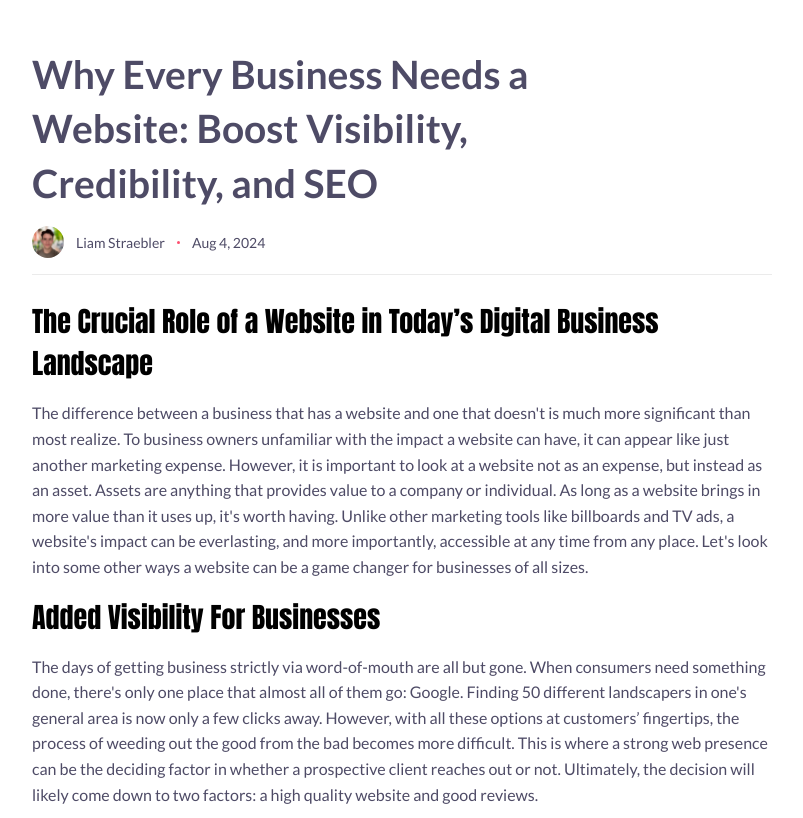
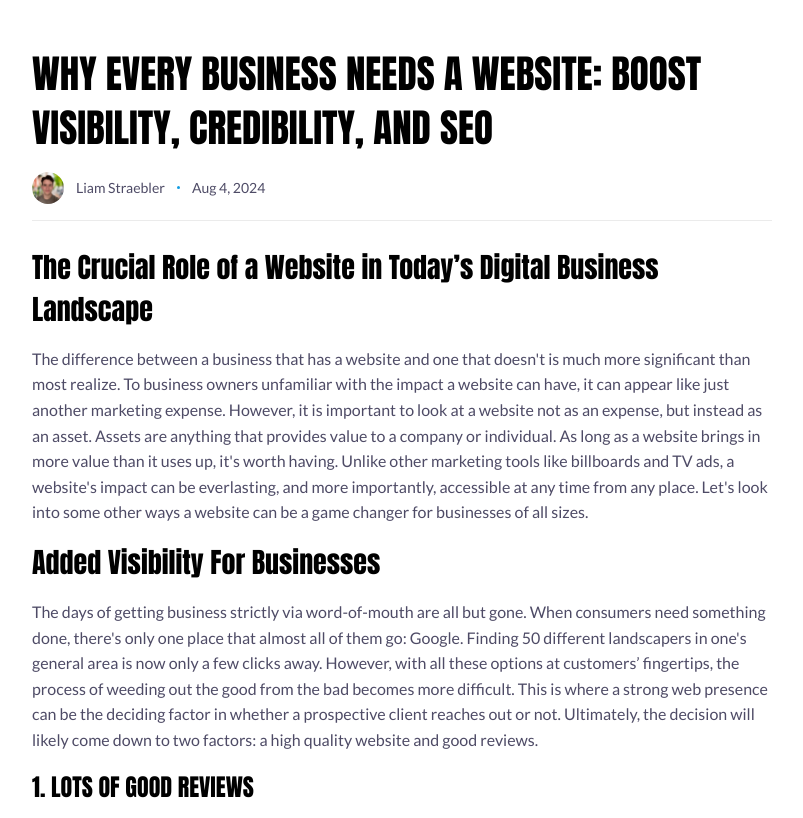
Before and after one commit to lstraeb1/southerntierwebdesigns, an Eleventy site: page src/content/blog/why-custom-code-beats-pagebuilders.md in a window 1280 px wide. Shown: the part 953-1771 px from the top of the page, without its empty margins (48-851 px from the left). Built offline with nearby package versions, Linux system fonts and the light colour scheme; Eleventy itself is replaced by a stand-in of ours; files that its build step writes are made by us from their sources.

Commit message:
Blog changes

```diff
--- a/src/assets/sass/blog.scss
+++ b/src/assets/sass/blog.scss
@@ -495,18 +495,20 @@
         .blog-dot {
             display: block;
             border-radius: 50%;
-            background-color: #fe4f70;
+            background-color: var(--primary);
             height: 3px;
             width: 3px;
         }
 
         .blog-h1 {
             margin: calc(16 / 16 * 1rem) 0;
-            max-width: calc(550 / 16 * 1rem);
+            max-width: calc(750 / 16 * 1rem);
             font-size: clamp(20px, 5vw, 39px);
             line-height: 1.4em;
-            font-weight: 700;
-            color: var(--headerColor);
+            font-weight: 400;
+            font-family: "Anton";
+            text-transform: uppercase;
+            color: #000;
         }
 
         #blog-content {
@@ -532,11 +534,13 @@
             }
 
             h3 {
+                text-transform: uppercase;
                 margin-bottom: calc(16 / 16 * 1rem);
                 font-size: calc(24 / 16 * 1rem);
                 line-height: 1.5em;
-                font-weight: 700;
-                color: var(--headerColor);
+                font-weight: 400;
+                font-family: "Anton";
+                color: #000;
             }
 
             h4,
```
Also changed, not shown: src/assets/css/blog.css, 1 other file.
